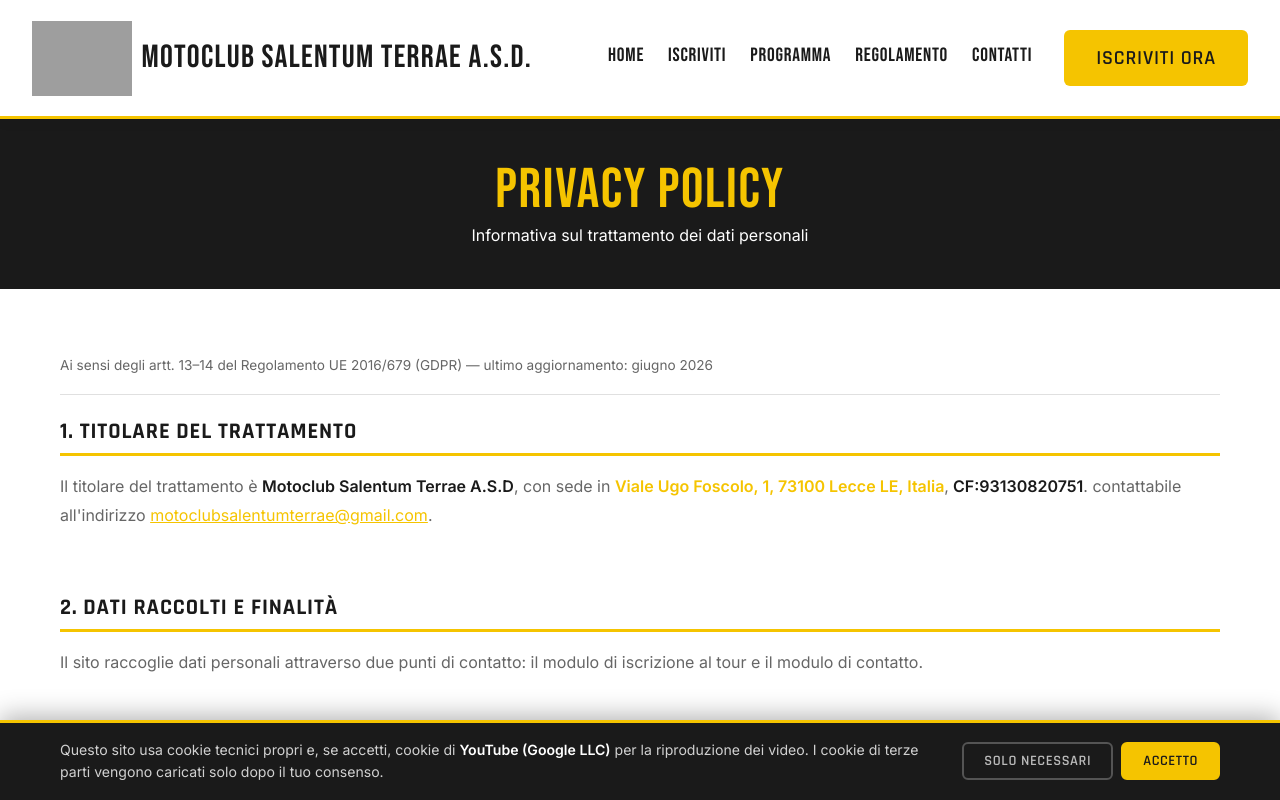
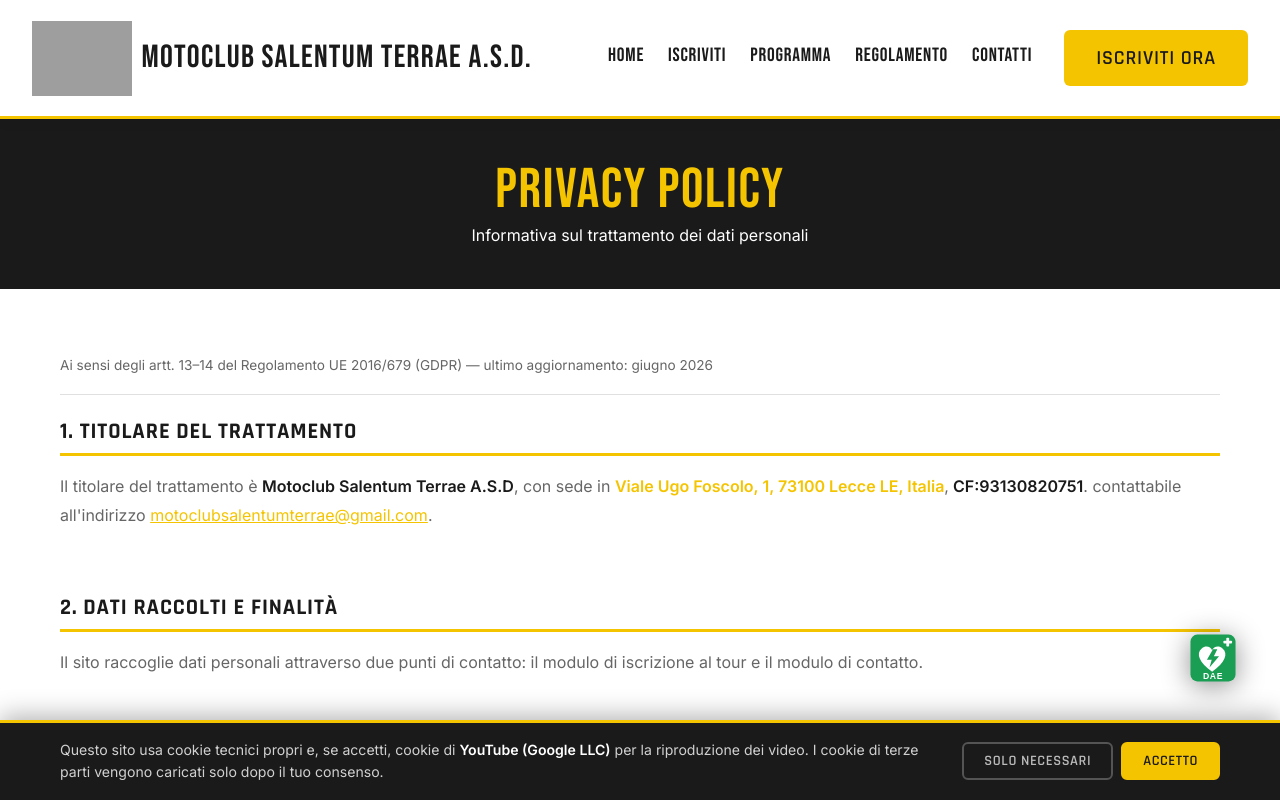
Before and after one commit to GiulioAgnello/tour-iscrizione-frontend, a React (Vite) app: page /privacy in a window 1280 px wide. Shown: the top 800 px of the page. Built offline with nearby package versions, Linux system fonts and the light colour scheme; no server answers; grey boxes are pictures that could not be loaded.

Commit message:
badgeCardioEwhatsapp

```diff
--- a/index.html
+++ b/index.html
@@ -14,7 +14,7 @@
     <meta property="og:title" content="L'Alba Salentina in Sella" />
     <meta
       property="og:description"
-      content="Iscriviti al tour ciclistico dell'Alba Salentina in Sella"
+      content="Iscriviti al tour motociclistico dell'Alba Salentina in Sella"
     />
     <meta property="og:image" content="/og-preview.jpg" />
     <meta property="og:image:width" content="1200" />
@@ -25,7 +25,7 @@
     <meta name="twitter:title" content="L'Alba Salentina in Sella" />
     <meta
       name="twitter:description"
-      content="Iscriviti al tour ciclistico dell'Alba Salentina in Sella"
+      content="Iscriviti al tour motociclistico dell'Alba Salentina in Sella"
     />
     <meta name="twitter:image" content="/og-preview.jpg" />
     <link rel="preconnect" href="https://fonts.googleapis.com" />
--- a/src/App.jsx
+++ b/src/App.jsx
@@ -4,6 +4,7 @@ import Header from "./components/Header";
 import Footer from "./components/Footer";
 import CookieBanner from "./components/CookieBanner";
 import PostiWidget from "./components/PostiWidget";
+import CardioBadge from "./components/CardioBadge";
 import { CookieConsentProvider } from "./context/CookieConsentContext";
 import { SponsorsProvider } from "./context/SponsorsContext";
 import { getTourInfo } from "./utils/api";
@@ -42,6 +43,7 @@ export default function App() {
         </div>
         <CookieBanner />
         <PostiWidget tour={tour} />
+        <CardioBadge />
       </SponsorsProvider>
     </CookieConsentProvider>
   );
--- /dev/null
+++ b/src/components/CardioBadge.css
@@ -0,0 +1,79 @@
+/* Badge fisso "evento cardioprotetto", posizionato sopra il widget posti. */
+.cardio-badge {
+  position: fixed;
+  /* allineato sopra il PostiWidget (78px, bottom/right 1.75rem) e centrato su di esso */
+  right: calc(1.75rem + 13px);
+  bottom: calc(1.75rem + 78px + 0.6rem);
+  z-index: 901;
+  width: 52px;
+  height: 52px;
+  cursor: help;
+  filter: drop-shadow(0 4px 14px rgba(0, 0, 0, 0.45));
+  transition: transform 0.2s ease;
+  outline: none;
+}
+
+.cardio-badge:hover,
+.cardio-badge:focus-visible {
+  transform: scale(1.08);
+}
+
+.cardio-badge__logo {
+  width: 100%;
+  height: 100%;
+  display: block;
+}
+
+/* Tooltip: si apre a sinistra (il badge è al bordo destro) */
+.cardio-badge__tip {
+  position: absolute;
+  right: calc(100% + 10px);
+  top: 50%;
+  transform: translateY(-50%) translateX(6px);
+  background: #1a1a1a;
+  color: #ffffff;
+  font-family: var(--font-body);
+  font-size: 0.8rem;
+  font-weight: 600;
+  line-height: 1.2;
+  white-space: nowrap;
+  padding: 0.5rem 0.7rem;
+  border-radius: var(--radius, 6px);
+  box-shadow: 0 6px 18px rgba(0, 0, 0, 0.35);
+  opacity: 0;
+  visibility: hidden;
+  pointer-events: none;
+  transition: opacity 0.18s ease, transform 0.18s ease;
+}
+
+/* freccetta del tooltip */
+.cardio-badge__tip::after {
+  content: "";
+  position: absolute;
+  left: 100%;
+  top: 50%;
+  transform: translateY(-50%);
+  border: 6px solid transparent;
+  border-left-color: #1a1a1a;
+}
+
+.cardio-badge:hover .cardio-badge__tip,
+.cardio-badge:focus .cardio-badge__tip,
+.cardio-badge:focus-visible .cardio-badge__tip {
+  opacity: 1;
+  visibility: visible;
+  transform: translateY(-50%) translateX(0);
+}
+
+@media (max-width: 640px) {
+  .cardio-badge {
+    /* il widget su mobile è 82px, bottom 1.25rem */
+    right: calc(1.25rem + 15px);
+    bottom: calc(1.25rem + 82px + 0.6rem);
+    width: 54px;
+    height: 54px;
+  }
+  .cardio-badge__tip {
+    font-size: 0.75rem;
+  }
+}
--- /dev/null
+++ b/src/components/CardioBadge.jsx
@@ -0,0 +1,48 @@
+import "./CardioBadge.css";
+
+/**
+ * Badge fisso "evento cardioprotetto": logo DAE sopra il widget posti.
+ * Al passaggio del mouse (o focus da tastiera) mostra la scritta.
+ */
+export default function CardioBadge() {
+  return (
+    <div
+      className="cardio-badge"
+      tabIndex={0}
+      role="img"
+      aria-label="Questo è un evento cardioprotetto"
+    >
+      <svg
+        className="cardio-badge__logo"
+        xmlns="http://www.w3.org/2000/svg"
+        viewBox="0 0 120 120"
+        aria-hidden="true"
+      >
+        <rect x="8" y="6" width="104" height="108" rx="16" fill="#199E54" />
+        <path
+          d="M58 92 C28 70 20 50 34 38 C44 29 55 35 58 42 C61 35 72 29 82 38 C96 50 88 70 58 92 Z"
+          fill="#ffffff"
+        />
+        <path
+          d="M60 40 L46 64 L57 64 L52 82 L74 56 L62 56 L70 40 Z"
+          fill="#199E54"
+        />
+        <rect x="84" y="20" width="20" height="6.5" rx="2" fill="#ffffff" />
+        <rect x="90.75" y="13.25" width="6.5" height="20" rx="2" fill="#ffffff" />
+        <text
+          x="60"
+          y="108"
+          textAnchor="middle"
+          fontFamily="Arial, Helvetica, sans-serif"
+          fontSize="20"
+          fontWeight="700"
+          letterSpacing="1.5"
+          fill="#ffffff"
+        >
+          DAE
+        </text>
+      </svg>
+      <span className="cardio-badge__tip">Questo è un evento cardioprotetto</span>
+    </div>
+  );
+}
--- a/src/components/CtaSection.jsx
+++ b/src/components/CtaSection.jsx
@@ -11,9 +11,9 @@ export default function CtaSection({ tour }) {
           <p>
             Iscriviti all'evento e vivi un'esperienza unica tra i paesaggi più
             belli del Salento.
-            {tour?.quota && ` Quota di partecipazione: ${tour.quota}.`}
-            {tour?.posti_max &&
-              ` Posti limitati a ${tour.posti_max} equipaggi.`}
+            {tour?.quota &&
+              ` Quota di partecipazione: ${tour.quota} a persona.`}
+            {tour?.posti_max && ` Posti limitati a ${tour.posti_max} persone.`}
           </p>
         </div>
 
--- a/src/utils/api.js
+++ b/src/utils/api.js
@@ -36,8 +36,24 @@ async function request(path, options = {}) {
 
 // ─── Tour ──────────────────────────────────────────────────────────────────
 
+// Cache breve dei dati del tour: evita di rifare la chiamata a ogni cambio
+// pagina (navigazione istantanea). Si rinfresca dopo TOUR_TTL cosi il
+// contatore "posti disponibili" resta aggiornato.
+let _tourPromise = null
+let _tourTs = 0
+const TOUR_TTL = 30000 // 30 secondi
+
 export function getTourInfo() {
-  return request('/tour-info')
+  const now = Date.now()
+  if (_tourPromise && now - _tourTs < TOUR_TTL) {
+    return _tourPromise
+  }
+  _tourTs = now
+  _tourPromise = request('/tour-info').catch((err) => {
+    _tourPromise = null // non cachare gli errori: riprova al prossimo accesso
+    throw err
+  })
+  return _tourPromise
 }
 
 // ─── Sponsor ───────────────────────────────────────────────────────────────
```
Also changed, not shown: src/pages/Iscrizione.jsx (+199 -59 lines).
